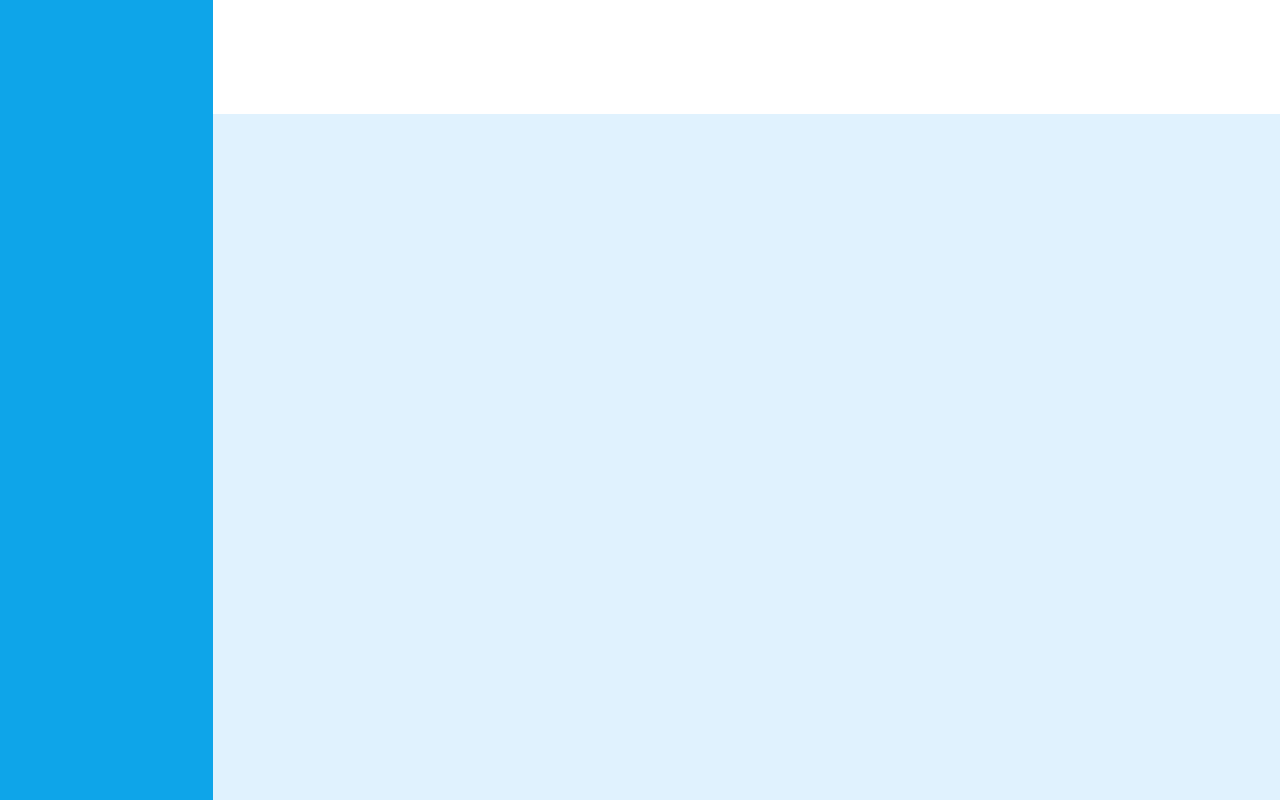
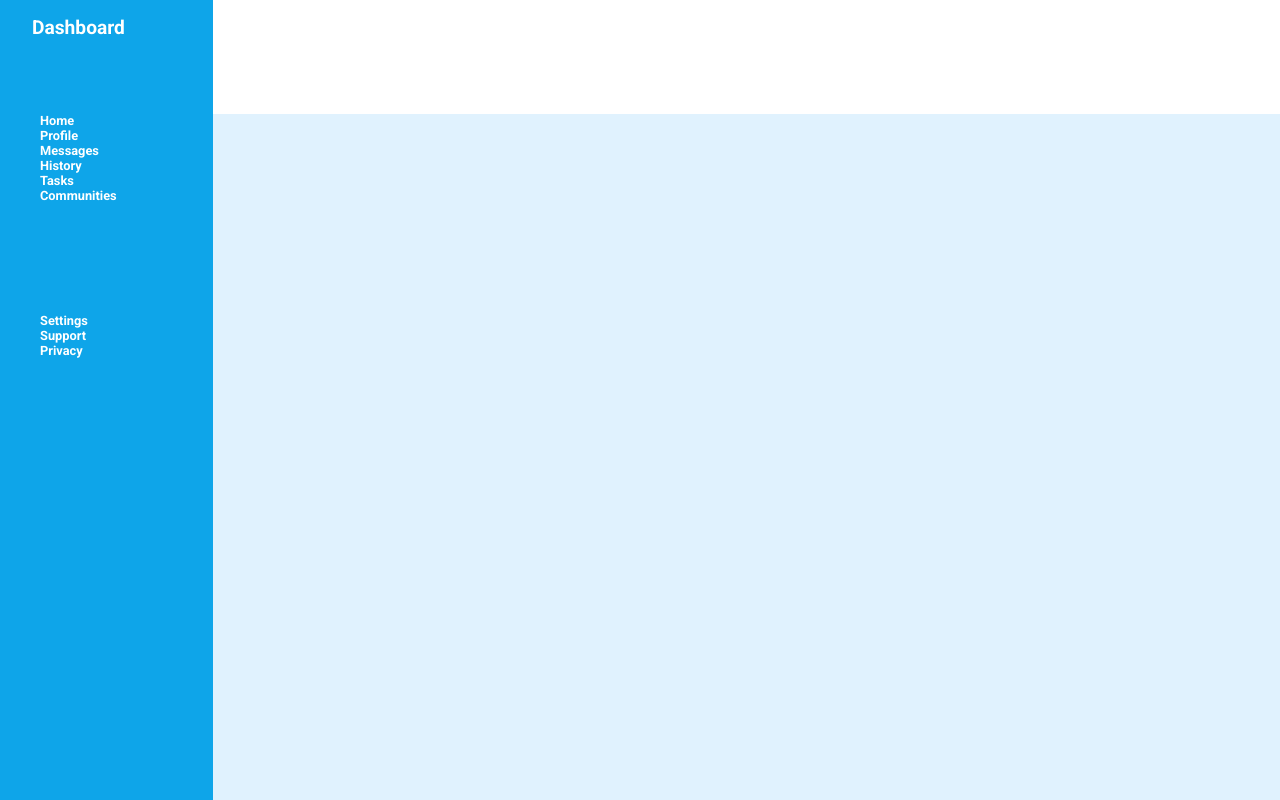
Before and after one commit to MarkFerianec/odin-admin-dashboard, a plain HTML site: page index.html in a window 1280 px wide. Drawn offline with Linux system fonts and the light colour scheme.

Commit message:
Modify index and style
Added branding and navigation html and basic styling for sidebar.

```diff
--- a/index.html
+++ b/index.html
@@ -6,6 +6,10 @@
     <meta name="viewport" content="width=device-width, initial-scale=1.0">
     <title>Admin Dashboard</title>
     <link rel="stylesheet" href="style.css">
+
+    <link rel="preconnect" href="https://fonts.googleapis.com">
+    <link rel="preconnect" href="https://fonts.gstatic.com" crossorigin>
+    <link href="https://fonts.googleapis.com/css2?family=Roboto:wght@700&display=swap" rel="stylesheet">
 </head>
 
 <body>
@@ -13,6 +17,29 @@
     <div class="container">
 
         <div class="sidebar">
+
+            <div class="branding">
+                Dashboard
+            </div>
+
+            <div class="upper-navigation">
+                <ul>
+                    <li>Home</li>
+                    <li>Profile</li>
+                    <li>Messages</li>
+                    <li>History</li>
+                    <li>Tasks</li>
+                    <li>Communities</li>
+                </ul>
+            </div>
+
+            <div class="lower-navigation">
+                <ul>
+                    <li>Settings</li>
+                    <li>Support</li>
+                    <li>Privacy</li>
+                </ul>
+            </div>
 
         </div>
 
--- a/style.css
+++ b/style.css
@@ -14,6 +14,37 @@ body, html {
 .sidebar {
     grid-row: 1 / 3;
     background-color: #0ea5e9;
+
+    display: grid;
+    grid-template-rows: 1fr 2fr 5fr;
+}
+
+.branding {
+    padding-left: 2.5vw;
+    padding-top: 2vh;
+
+    font-size: 1.5vw;
+}
+
+.upper-navigation {
+    grid-row: 2 / 3;
+
+    font-size: 1vw;
+}
+
+.lower-navigation {
+    grid-row: 3 / 4;
+
+    font-size: 1vw;
+}
+
+ul {
+    list-style-type: none;
+}
+
+.branding, .upper-navigation, .lower-navigation {
+    font-family: 'Roboto', sans-serif;
+    color: white;
 }
 
 .header {
```
